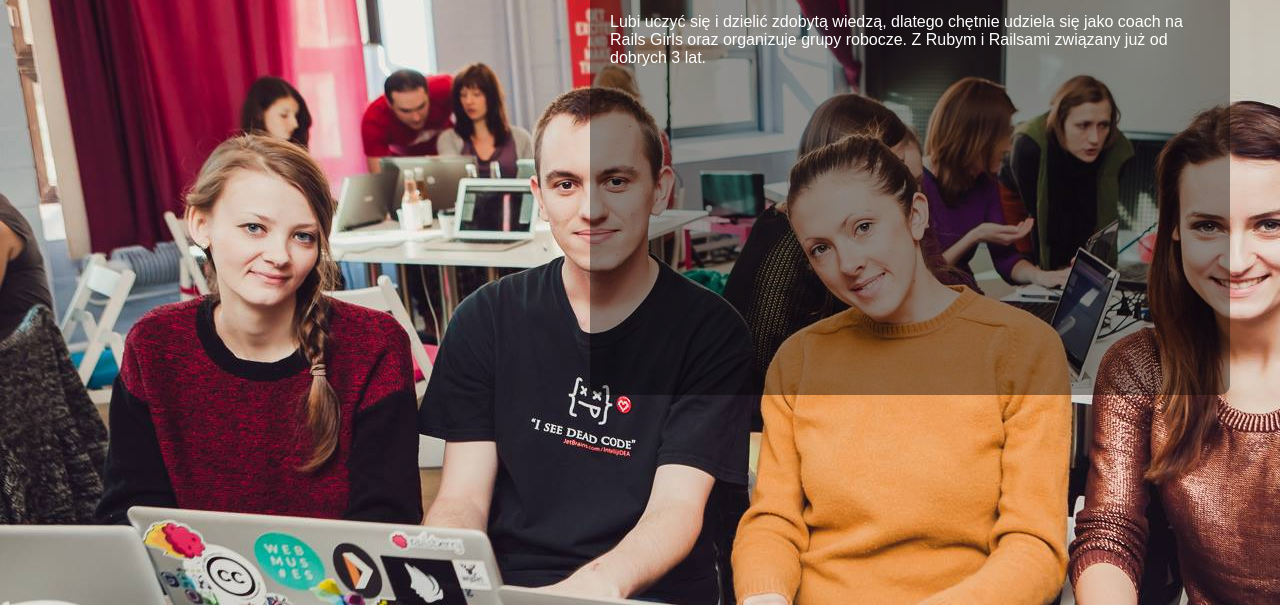
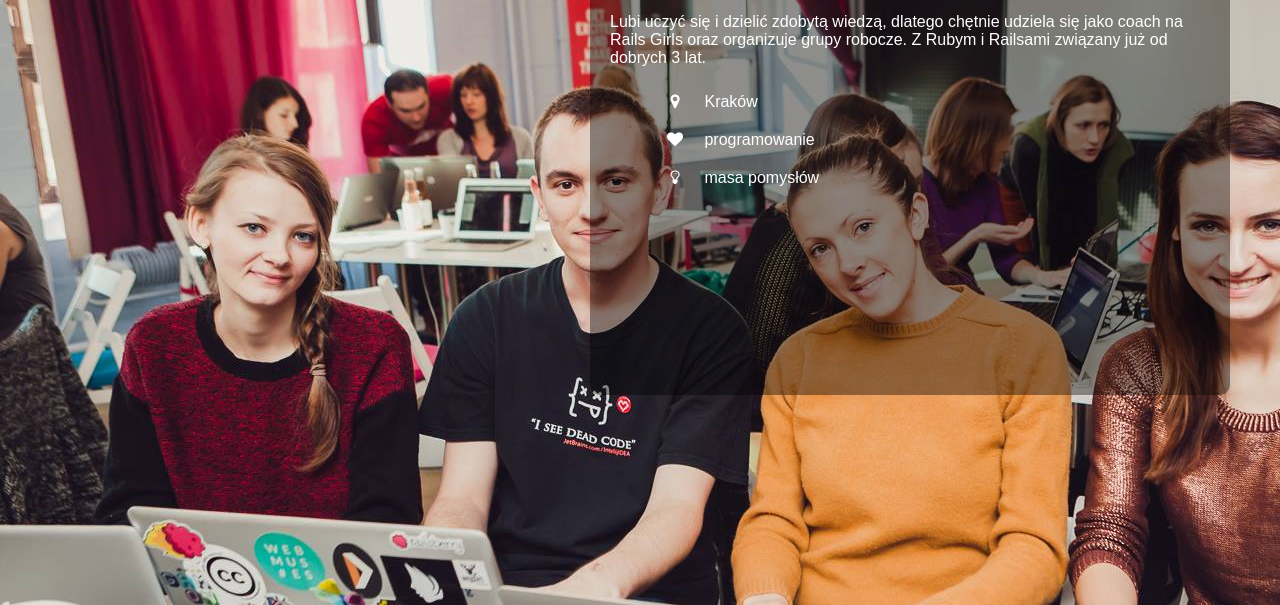
Before and after one commit to szemek/about-me, a plain HTML site: page index.html in a window 1280 px wide. Shown: the part 195-800 px from the top of the page. Drawn offline with Linux system fonts and the light colour scheme.

Commit message:
added location, programming, ideas as list items
font-awesome is awesome

```diff
--- a/index.html
+++ b/index.html
@@ -3,6 +3,7 @@
   <title>Przemysław Dąbek</title>
   <link rel="stylesheet" type="text/css" href="stylesheets/styles.css">
   <link href='http://fonts.googleapis.com/css?family=Playfair+Display+SC&subset=latin,latin-ext' rel='stylesheet' type='text/css'>
+  <link href="//netdna.bootstrapcdn.com/font-awesome/4.0.3/css/font-awesome.css" rel="stylesheet">
 </head>
 <body>
   <div class="wrapper">
@@ -17,6 +18,20 @@
         jako coach na Rails Girls oraz organizuje grupy robocze. Z Rubym i
         Railsami związany już od dobrych 3 lat.
       </p>
+      <ul>
+        <li>
+          <span class="fa fa-map-marker"></span>
+          <span class="location">Kraków</span>
+        </li>
+        <li>
+          <span class="fa fa-heart"></span>
+          <span class="programming">programowanie</span>
+        </li>
+        <li>
+          <span class="fa fa-lightbulb-o"></span>
+          <span class="ideas">masa pomysłów</span>
+        </li>
+      </ul>
     </div>
   </div>
 </body>
--- a/stylesheets/styles.css
+++ b/stylesheets/styles.css
@@ -1,3 +1,16 @@
+li {
+  list-style-type: none;
+  padding: 10px;
+}
+
+li span.fa {
+  position: relative;
+  display: inline-block;
+  text-align: center;
+  width: 30px;
+  margin-right: 10px;
+}
+
 .wrapper {
   background: url(../images/me.jpg);
   position: fixed;
```
